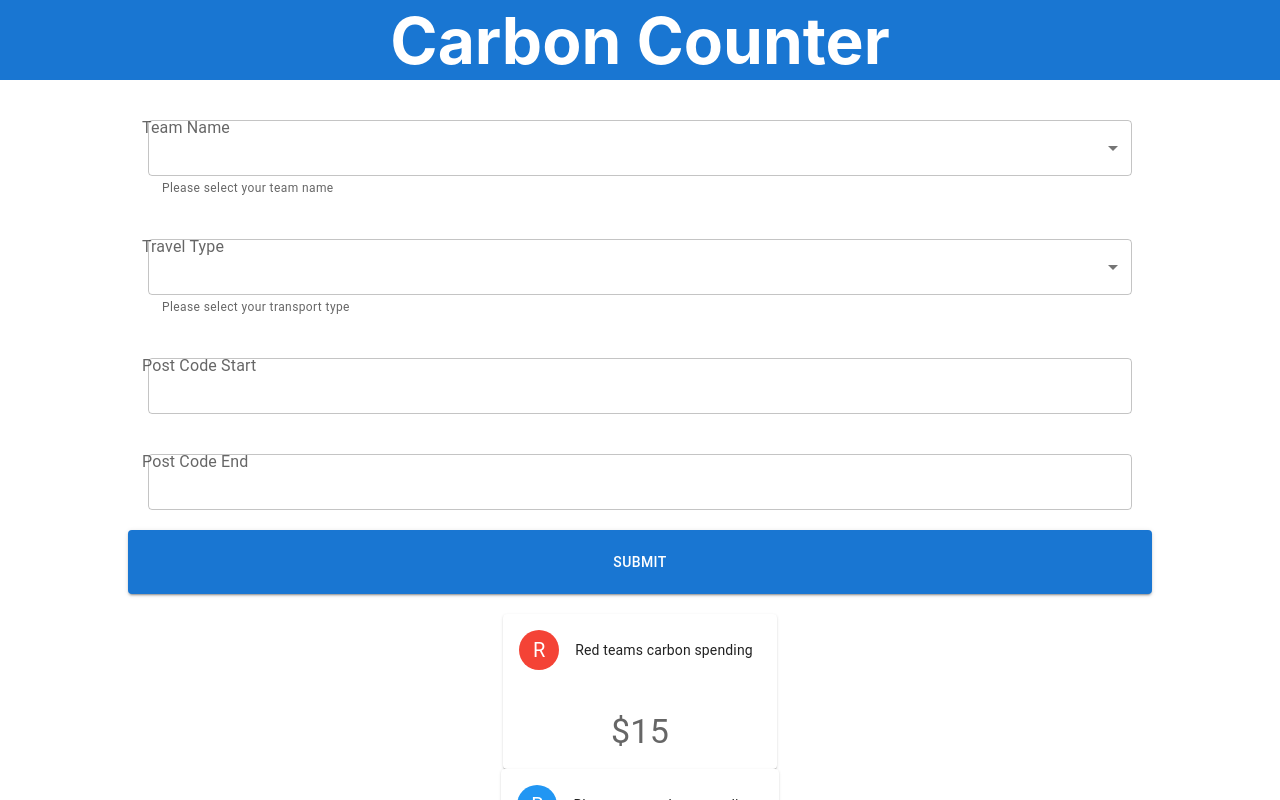
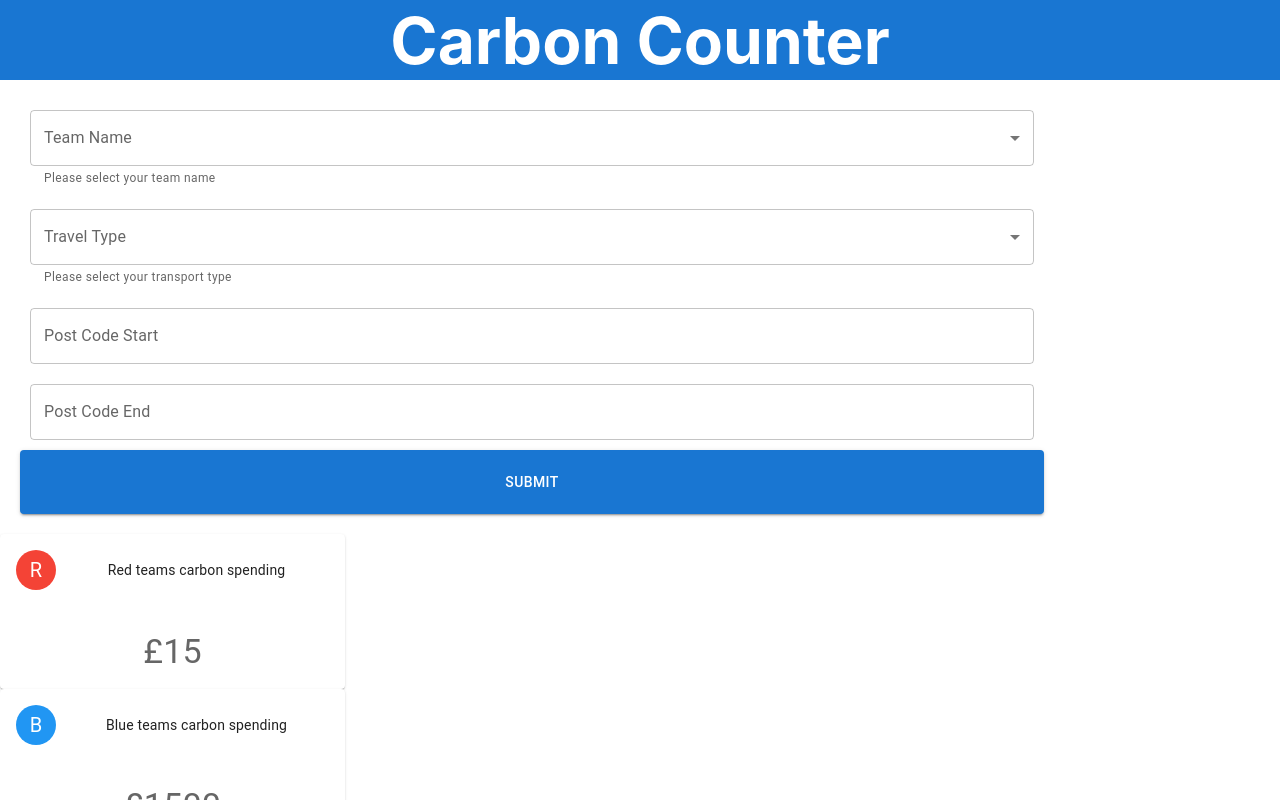
Before and after one commit to afam-io/climate-hackathon, a React (Create React App) app: page / in a window 1280 px wide. Shown: the top 800 px of the page. Built offline with nearby package versions, Linux system fonts and the light colour scheme.

Commit message:
last styling

```diff
--- a/src/App.css
+++ b/src/App.css
@@ -56,9 +56,3 @@
   width: 100vw;
   background-color: #1976d2;
 }
-
-.app-container {
-  display: flex;
-  flex-direction: column;
-  align-items: center;
-}
--- a/src/components/CarbonForm.jsx
+++ b/src/components/CarbonForm.jsx
@@ -2,7 +2,7 @@ import React, { useState } from 'react';
 import { Button, MenuItem, TextField } from '@mui/material';
 
 export default function CarbonForm() {
-  const[formData, setFormData] = useState({})
+  const [formData, setFormData] = useState({});
 
   const travel = [
     {
@@ -47,14 +47,16 @@ export default function CarbonForm() {
 
   const handleClick = async (e) => {
     e.preventDefault();
-    const data = await fetch(`https://klimaat.app/api/v1/calculate?start=SP79EG&end=WC2N 5DU&transport_mode=driving&key=${process.env.REACT_APP_TOKEN}`, {
-      // method : 'GET',
-      // mode: 'no-cors',
-  })
-      const response = await data.json()
-      console.log(response)
-  }
-
+    const data = await fetch(
+      `https://klimaat.app/api/v1/calculate?start=SP79EG&end=WC2N 5DU&transport_mode=driving&key=${process.env.REACT_APP_TOKEN}`,
+      {
+        // method : 'GET',
+        // mode: 'no-cors',
+      }
+    );
+    const response = await data.json();
+    console.log(response);
+  };
 
   return (
     <div
@@ -68,7 +70,7 @@ export default function CarbonForm() {
       }}
     >
       <TextField
-        style={{ padding: '20px' }}
+        style={{ margin: '10px' }}
         id='outlined-select-currency'
         select
         name='teamName'
@@ -84,7 +86,7 @@ export default function CarbonForm() {
         ))}
       </TextField>
       <TextField
-        style={{ padding: '20px' }}
+        style={{ margin: '10px' }}
         id='outlined-select-currency'
         select
         name='transportType'
@@ -100,7 +102,7 @@ export default function CarbonForm() {
         ))}
       </TextField>
       <TextField
-        style={{ padding: '20px' }}
+        style={{ margin: '10px' }}
         id='outlined-basic'
         label='Post Code Start'
         variant='outlined'
@@ -108,7 +110,7 @@ export default function CarbonForm() {
         name='postCodeStart'
       />
       <TextField
-        style={{ padding: '20px' }}
+        style={{ margin: '10px' }}
         id='outlined-basic'
         name='postCodeEnd'
         label='Post Code End'
--- a/src/components/TeamCard.jsx
+++ b/src/components/TeamCard.jsx
@@ -1,18 +1,15 @@
 import React from 'react';
 import Card from '@mui/material/Card';
 import CardContent from '@mui/material/CardContent';
-import CardMedia from '@mui/material/CardMedia';
 import Typography from '@mui/material/Typography';
 import { CardActionArea, CardHeader } from '@mui/material';
 import { red, blue, green } from '@mui/material/colors';
 import Avatar from '@mui/material/Avatar';
 import IconButton from '@mui/material/IconButton';
-import { useState } from 'react';
 // import MoreVertIcon from '@mui/icons-material/MoreVert';
 
 export default function TeamCard({ name, score, color }) {
   const titleName = name + ' teams carbon spending';
-  const colorString = name.toLowerCase();
   let colorObj = { bgcolor: blue[500] };
   if (color === 'red') {
     colorObj = { bgcolor: red[500] };
@@ -36,7 +33,7 @@ export default function TeamCard({ name, score, color }) {
         <CardContent>
           <Typography gutterBottom variant='h5' component='div'></Typography>
           <Typography variant='h4' color='text.secondary'>
-            ${score}
+            £{score}
           </Typography>
         </CardContent>
       </CardActionArea>
```
